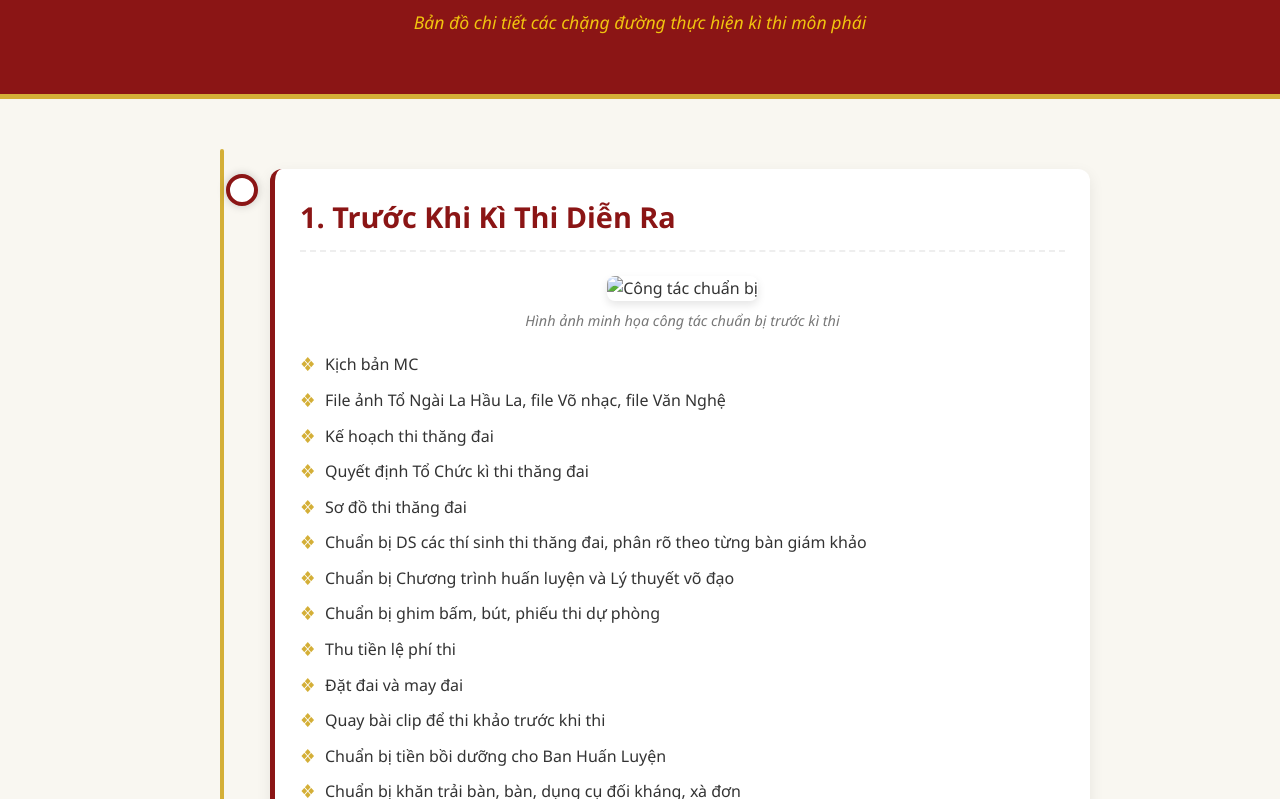
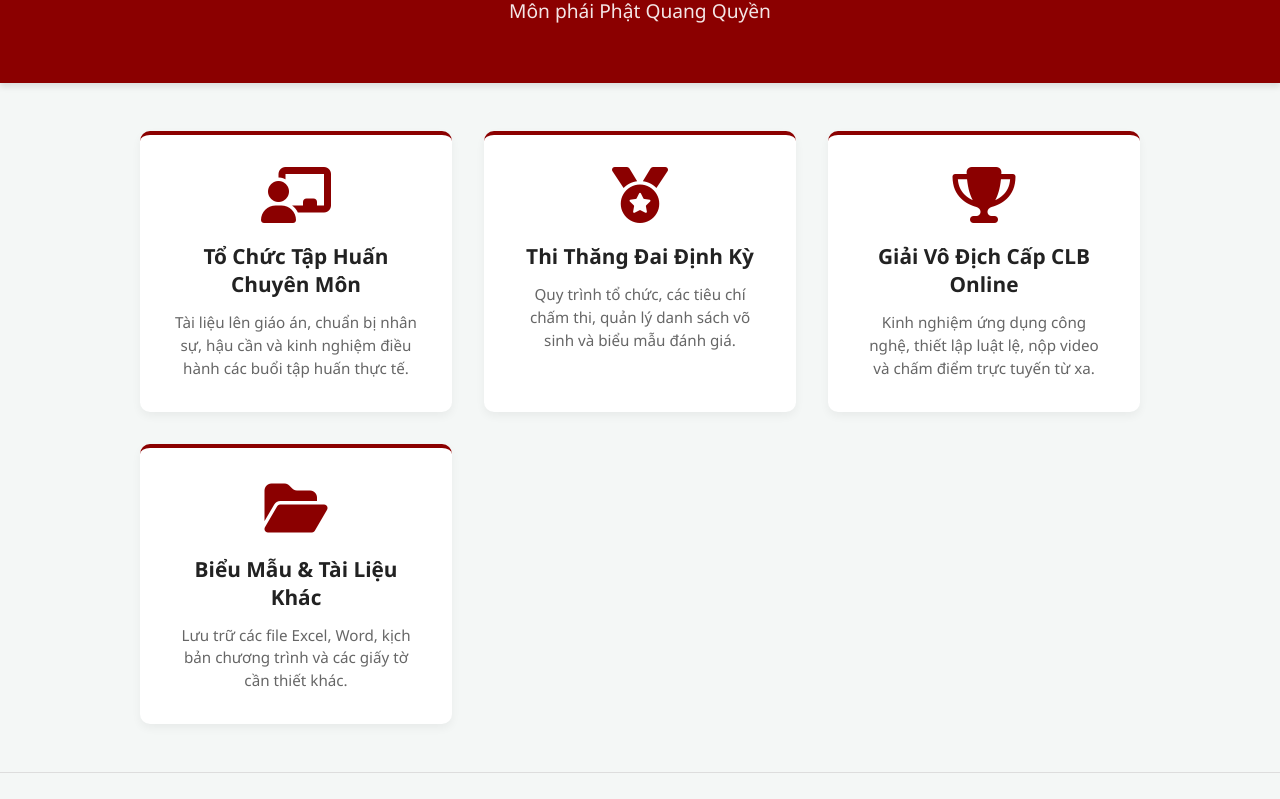
Before and after one commit to lelevietnam99/PQQ-KINH_NGHIEM_TO_CHUC, a plain HTML site: page index.html in a window 1280 px wide. Shown: the part 106-905 px from the top of the page. Drawn offline with Linux system fonts and the light colour scheme.

Commit message:
Update index.html

```diff
--- a/index.html
+++ b/index.html
@@ -3,241 +3,126 @@
 <head>
     <meta charset="UTF-8">
     <meta name="viewport" content="width=device-width, initial-scale=1.0">
-    <title>Hành Trình Tổ Chức Thi Thăng Cấp Đai</title>
+    <title>Kinh Nghiệm Tổ Chức Thi - Phật Quang Quyền</title>
+
+    <link rel="stylesheet" href="https://cdnjs.cloudflare.com/ajax/libs/font-awesome/6.4.0/css/all.min.css">
+
     <style>
-        :root {
-            --primary-color: #8B1515; /* Đỏ đô trầm ấm */
-            --secondary-color: #D4AF37; /* Vàng đồng */
-            --bg-color: #F9F7F1; /* Màu nền hơi ngả giấy trang nhã */
-            --text-color: #333333;
+        /* CSS Cơ bản */
+        body {
+            font-family: 'Segoe UI', Tahoma, Geneva, Verdana, sans-serif;
+            background-color: #f4f7f6;
+            color: #333;
+            margin: 0;
+            padding: 0;
         }
 
-        body {
-            font-family: 'Segoe UI', Tahoma, Geneva, Verdana, sans-serif;
-            background-color: var(--bg-color);
-            color: var(--text-color);
-            margin: 0;
-            padding: 0;
-            line-height: 1.6;
+        /* Phần Header */
+        header {
+            background-color: #8b0000; /* Màu đỏ đô truyền thống, khỏe khoắn */
+            color: white;
+            padding: 2.5rem 0;
+            text-align: center;
+            box-shadow: 0 4px 6px rgba(0,0,0,0.1);
+        }
+        header h1 { margin: 0; font-size: 2.5rem; text-transform: uppercase; }
+        header p { margin-top: 0.5rem; font-size: 1.2rem; opacity: 0.9; }
+
+        /* Bố cục lưới cho các mục */
+        .container {
+            max-width: 1000px;
+            margin: 3rem auto;
+            padding: 0 1rem;
+        }
+        .grid {
+            display: grid;
+            grid-template-columns: repeat(auto-fit, minmax(300px, 1fr));
+            gap: 2rem;
         }
 
-        header {
-            background-color: var(--primary-color);
-            color: white;
+        /* Thiết kế các thẻ (Card) */
+        .card {
+            background: white;
+            border-radius: 10px;
+            padding: 2rem;
             text-align: center;
-            padding: 40px 20px;
-            border-bottom: 5px solid var(--secondary-color);
+            box-shadow: 0 4px 10px rgba(0,0,0,0.05);
+            transition: transform 0.3s ease, box-shadow 0.3s ease;
+            text-decoration: none;
+            color: inherit;
+            display: block;
+            border-top: 4px solid #8b0000;
+        }
+        .card:hover {
+            transform: translateY(-8px);
+            box-shadow: 0 8px 15px rgba(0,0,0,0.15);
+        }
+        .card i {
+            font-size: 3.5rem;
+            color: #8b0000;
+            margin-bottom: 1.2rem;
+        }
+        .card h3 {
+            margin: 0 0 0.8rem 0;
+            font-size: 1.3rem;
+            color: #222;
+        }
+        .card p {
+            color: #666;
+            font-size: 0.95rem;
+            margin: 0;
+            line-height: 1.5;
         }
 
-        header h1 {
-            margin: 0;
-            font-size: 2.5em;
-            text-transform: uppercase;
-            letter-spacing: 2px;
-        }
-
-        header p {
-            font-size: 1.1em;
-            color: #f1c40f;
-            margin-top: 10px;
-            font-style: italic;
-        }
-
-        /* Thiết kế dạng Timeline (Bản đồ hành trình) */
-        .timeline-container {
-            max-width: 900px;
-            margin: 50px auto;
-            position: relative;
-            padding: 0 20px;
-        }
-
-        /* Đường kẻ dọc ở giữa */
-        .timeline-container::after {
-            content: '';
-            position: absolute;
-            width: 4px;
-            background-color: var(--secondary-color);
-            top: 0;
-            bottom: 0;
-            left: 50px; /* Đặt lệch sang trái để lấy không gian ghi nội dung */
-            border-radius: 2px;
-        }
-
-        .timeline-item {
-            padding: 20px 0 40px 80px;
-            position: relative;
-        }
-
-        /* Nút mốc thời gian */
-        .timeline-item::before {
-            content: '';
-            position: absolute;
-            width: 24px;
-            height: 24px;
-            background-color: white;
-            border: 4px solid var(--primary-color);
-            border-radius: 50%;
-            left: 36px;
-            top: 25px;
-            z-index: 1;
-            box-shadow: 0 0 10px rgba(0,0,0,0.2);
-        }
-
-        .timeline-content {
-            background: white;
-            padding: 25px;
-            border-radius: 12px;
-            box-shadow: 0 5px 15px rgba(0,0,0,0.08);
-            border-left: 5px solid var(--primary-color);
-        }
-
-        .timeline-content h2 {
-            margin-top: 0;
-            color: var(--primary-color);
-            font-size: 1.8em;
-            border-bottom: 2px dashed #eee;
-            padding-bottom: 10px;
-        }
-
-        .timeline-content ul {
-            list-style-type: none;
-            padding-left: 0;
-        }
-
-        .timeline-content ul li {
-            position: relative;
-            padding-left: 25px;
-            margin-bottom: 10px;
-        }
-
-        /* Custom bullet point cho danh sách */
-        .timeline-content ul li::before {
-            content: '❖';
-            color: var(--secondary-color);
-            position: absolute;
-            left: 0;
-            font-size: 1.2em;
-            line-height: 1.2;
-        }
-
-        /* Style cho phần chèn ảnh */
-        .image-placeholder {
-            margin: 20px 0;
+        /* Footer */
+        footer {
             text-align: center;
-        }
-
-        .image-placeholder img {
-            max-width: 100%;
-            height: auto;
-            border-radius: 8px;
-            box-shadow: 0 4px 8px rgba(0,0,0,0.1);
-        }
-
-        .image-caption {
-            font-size: 0.9em;
+            padding: 2rem 0;
+            margin-top: 2rem;
             color: #777;
-            font-style: italic;
-            margin-top: 8px;
-        }
-
-        /* Responsive cho điện thoại */
-        @media screen and (max-width: 600px) {
-            .timeline-container::after {
-                left: 20px;
-            }
-            .timeline-item {
-                padding-left: 50px;
-            }
-            .timeline-item::before {
-                left: 6px;
-            }
+            font-size: 0.9rem;
+            border-top: 1px solid #ddd;
         }
     </style>
 </head>
 <body>
 
-    <header>
-        <h1>Quy Trình Tổ Chức Thi Thăng Đai</h1>
-        <p>Bản đồ chi tiết các chặng đường thực hiện kì thi môn phái</p>
-    </header>
+<header>
+    <h1>Cẩm Nang Tổ Chức Sự Kiện</h1>
+    <p>Môn phái Phật Quang Quyền</p>
+</header>
 
-    <div class="timeline-container">
+<div class="container">
+    <div class="grid">
+        <a href="tap-huan.html" class="card">
+            <i class="fa-solid fa-chalkboard-user"></i>
+            <h3>Tổ Chức Tập Huấn Chuyên Môn</h3>
+            <p>Tài liệu lên giáo án, chuẩn bị nhân sự, hậu cần và kinh nghiệm điều hành các buổi tập huấn thực tế.</p>
+        </a>
 
-        <div class="timeline-item">
-            <div class="timeline-content">
-                <h2>1. Trước Khi Kì Thi Diễn Ra</h2>
+        <a href="thang-dai.html" class="card">
+            <i class="fa-solid fa-medal"></i>
+            <h3>Thi Thăng Đai Định Kỳ</h3>
+            <p>Quy trình tổ chức, các tiêu chí chấm thi, quản lý danh sách võ sinh và biểu mẫu đánh giá.</p>
+        </a>
 
-                <div class="image-placeholder">
-                    <img src="anh-giai-doan-1.jpg" alt="Công tác chuẩn bị">
-                    <div class="image-caption">Hình ảnh minh họa công tác chuẩn bị trước kì thi</div>
-                </div>
+        <a href="giai-online.html" class="card">
+            <i class="fa-solid fa-trophy"></i>
+            <h3>Giải Vô Địch Cấp CLB Online</h3>
+            <p>Kinh nghiệm ứng dụng công nghệ, thiết lập luật lệ, nộp video và chấm điểm trực tuyến từ xa.</p>
+        </a>
 
-                <ul>
-                    <li>Kịch bản MC</li>
-                    <li>File ảnh Tổ Ngài La Hầu La, file Võ nhạc, file Văn Nghệ</li>
-                    <li>Kế hoạch thi thăng đai</li>
-                    <li>Quyết định Tổ Chức kì thi thăng đai</li>
-                    <li>Sơ đồ thi thăng đai</li>
-                    <li>Chuẩn bị DS các thí sinh thi thăng đai, phân rõ theo từng bàn giám khảo</li>
-                    <li>Chuẩn bị Chương trình huấn luyện và Lý thuyết võ đạo</li>
-                    <li>Chuẩn bị ghim bấm, bút, phiếu thi dự phòng</li>
-                    <li>Thu tiền lệ phí thi</li>
-                    <li>Đặt đai và may đai</li>
-                    <li>Quay bài clip để thi khảo trước khi thi</li>
-                    <li>Chuẩn bị tiền bồi dưỡng cho Ban Huấn Luyện</li>
-                    <li>Chuẩn bị khăn trải bàn, bàn, dụng cụ đối kháng, xà đơn</li>
-                    <li>Thông báo đặt suất ăn, đặt chỗ nghỉ lại</li>
-                    <li>In phiếu thi + văn bằng chứng nhận cho các võ sinh</li>
-                    <li>Chuẩn bị thủ tục nhập môn (nếu có): Thủ tục nghi thức nhập môn, Đơn thỉnh nguyện nhập môn</li>
-                    <li>Kiểm tra các phiếu dự thi (đảm bảo chữ ký của HLV và võ sinh)</li>
-                </ul>
-            </div>
-        </div>
+        <a href="tai-lieu-khac.html" class="card">
+            <i class="fa-solid fa-folder-open"></i>
+            <h3>Biểu Mẫu & Tài Liệu Khác</h3>
+            <p>Lưu trữ các file Excel, Word, kịch bản chương trình và các giấy tờ cần thiết khác.</p>
+        </a>
+    </div>
+</div>
 
-        <div class="timeline-item">
-            <div class="timeline-content">
-                <h2>2. Trong Khi Kì Thi Diễn Ra</h2>
-
-                <div class="image-placeholder">
-                    <img src="anh-giai-doan-2.jpg" alt="Quá trình thi cử">
-                    <div class="image-caption">Hình ảnh minh họa không khí trong kì thi</div>
-                </div>
-
-                <ul>
-                    <li>Thông báo võ sinh tập trung để khởi động</li>
-                    <li>Tập Trung võ sinh lễ Phật và Lễ Tổ</li>
-                    <li>Phát phiếu dự thi cho các võ sinh</li>
-                    <li>Dự lễ khai mạc kì thi</li>
-                    <li>Văn nghệ khai mạc: Kiểm tra âm thanh, hình ảnh, mic,...</li>
-                    <li>BGK thông báo bắt đầu kì thi</li>
-                    <li>Trong lúc thi, võ sinh nào thi xong, ở các khâu, sẽ nộp lại phiếu thi bàn thư ký để gửi Thầy CM xem duyệt, kí và đóng dấu ĐẠT</li>
-                    <li>Thư ký sẽ tổng hợp các phiếu thi đạt để cộng điểm và dùng máy tính để chọn ra những em thủ khoa, á khoa các cấp đai chuyển tiếp: lam -> lục, lục -> hồng, hồng -> hoàng</li>
-                    <li>Sau khi kết thúc đối kháng: Cộng điểm, tổng kết DS, thống kê thủ khoa, á khoa, tổng số lượng đạt, không đạt, hủy thi và gửi kết quả về bàn giám khảo. <em>(Ghi chú: Trong thời gian này có thể có tiết mục võ nhạc/văn nghệ)</em></li>
-                    <li>Sau khi công bố kết quả xong, thực hiện nghi thức trao đai và đổi đai</li>
-                    <li>Lễ Tổ, lễ Thầy và chụp ảnh kết thúc kì thi</li>
-                </ul>
-            </div>
-        </div>
-
-        <div class="timeline-item">
-            <div class="timeline-content">
-                <h2>3. Sau Khi Kết Thúc Kì Thi</h2>
-
-                <div class="image-placeholder">
-                    <img src="anh-giai-doan-3.jpg" alt="Hậu kì và tổng kết">
-                    <div class="image-caption">Hình ảnh minh họa công tác tổng kết báo cáo</div>
-                </div>
-
-                <ul>
-                    <li>Ban thư ký sẽ scan kết quả để gửi cho các đơn vị xem kết quả (số lượng đạt, không đạt, hủy thi)</li>
-                    <li>Tổng hợp lại số tiền thu được, gửi báo cáo kết quả chi phí cho Thầy Chưởng Môn</li>
-                    <li>Tổng hợp các bằng chứng nhận không đạt và hủy thi gửi lại cho Thầy Chưởng Môn</li>
-                    <li>Nhắn các đơn vị sao lưu các bằng chứng nhận để phục vụ cho kì thi thăng đai tiếp theo</li>
-                </ul>
-            </div>
-        </div>
-
-    </div>
+<footer>
+    &copy; 2026 Môn phái Phật Quang Quyền. Lưu hành nội bộ.
+</footer>
 
 </body>
 </html>
```
